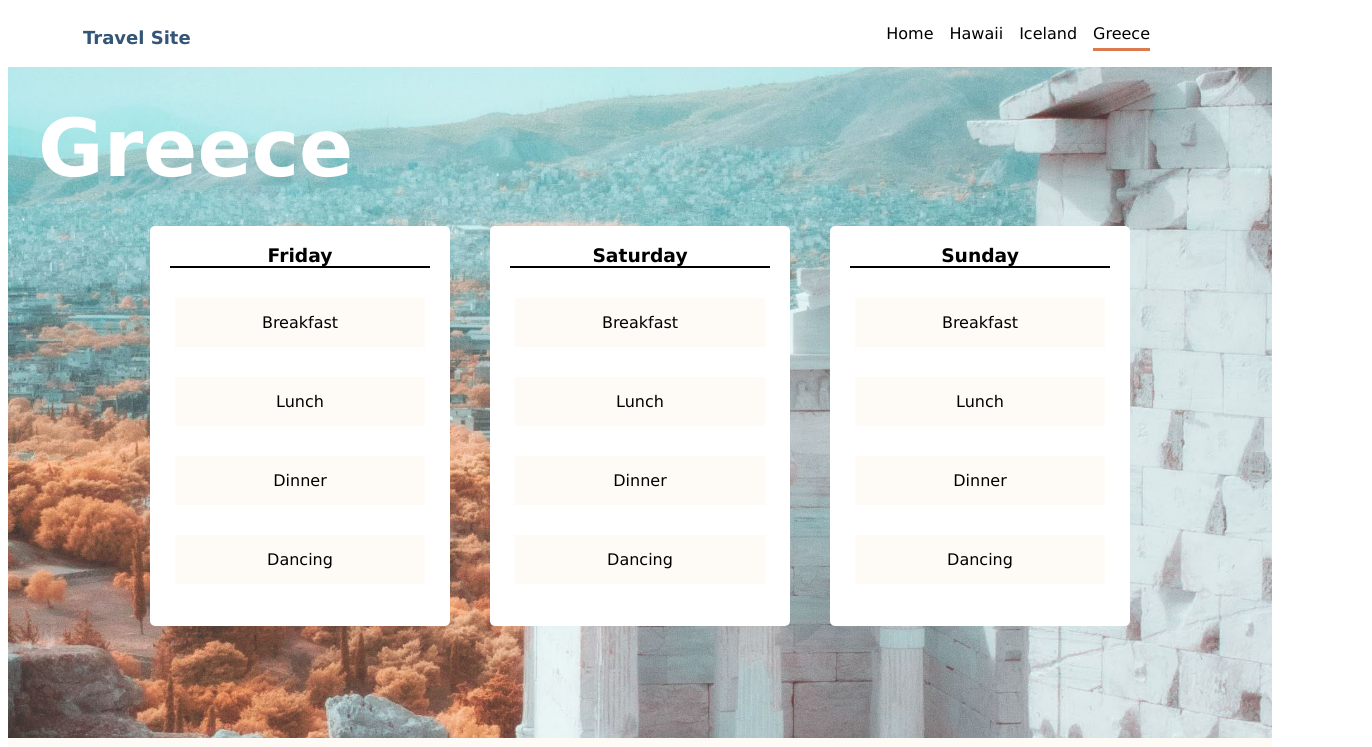
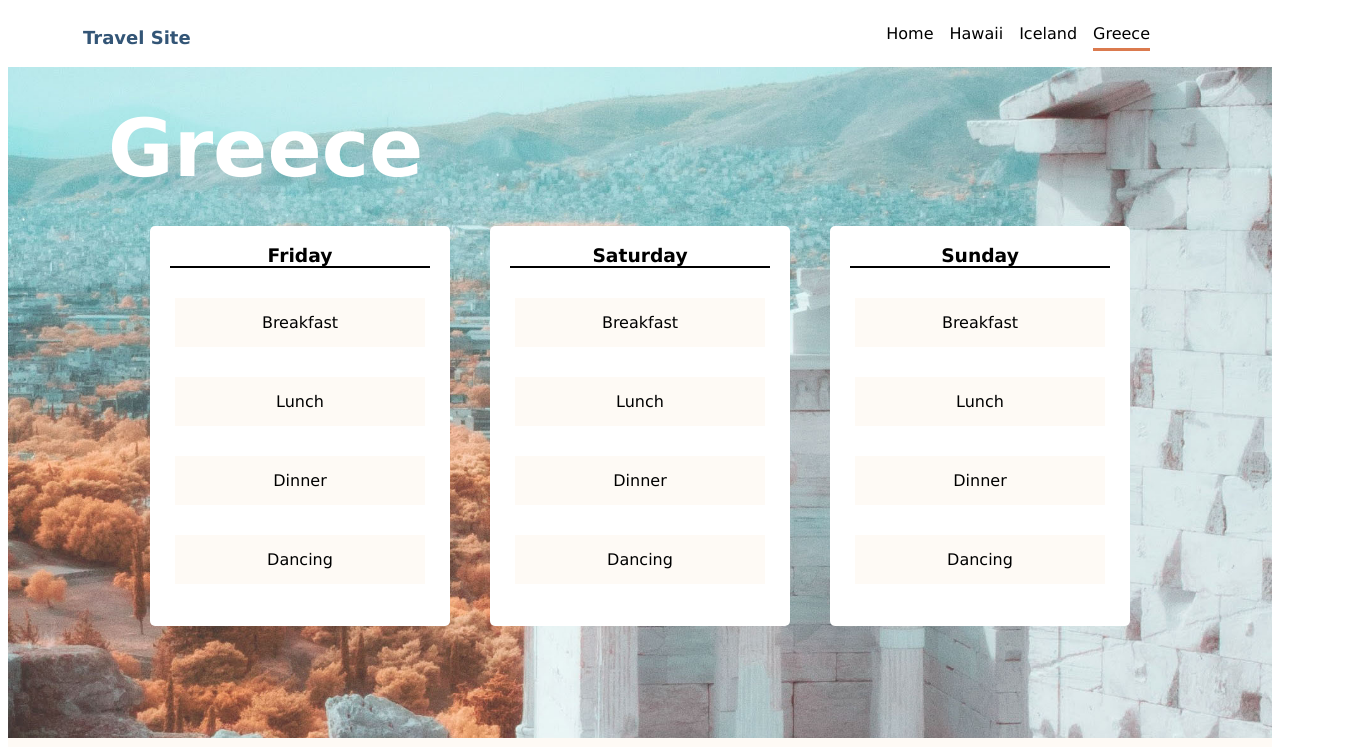
Before and after one commit to adrienbelcastro/adrien-belcastro-travelsite, a plain HTML site: page pages/greece.html in a window 1280 px wide. Shown: the top 747 px of the page, 1372 px wide, since content can reach past the window. Drawn offline with Linux system fonts and the light colour scheme.

Commit message:
adjusted itinerary title position

```diff
--- a/css/destination.css
+++ b/css/destination.css
@@ -18,7 +18,7 @@
     margin-top: 0;
     position: relative;
     top: 35px;
-    left: 30px;
+    left: 100px;
 
     font-size: 5rem;
     color: white;
```
